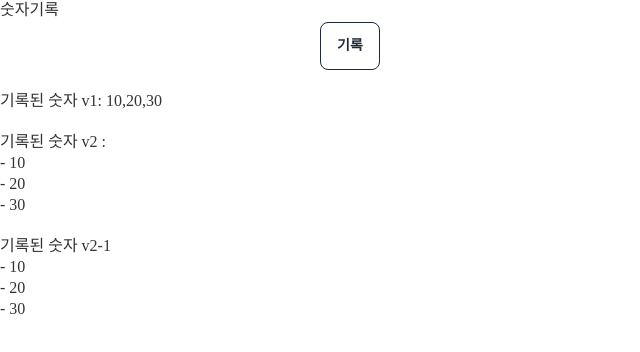
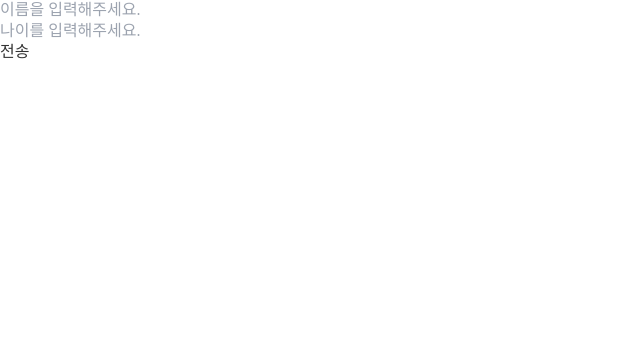
Before and after one commit to youmy028/reacr-proj, a React (Create React App) app: page / in a window 1280 px wide. Shown: the top 352 px of the page, without its empty margins (0-640 px from the left). Built offline with nearby package versions, Linux system fonts and the light colour scheme; a web font is replaced by a local one.

Commit message:
form을 사용해서 dom 조작하기01

```diff
--- a/src/App.js
+++ b/src/App.js
@@ -1,10 +1,11 @@
-import StopWatch from './StopWatch'
-import NumberCounter from './NumberCounter'
-import Popup from './Popup';
-import ProdListItem from './ProdListItem';
-import ProdList from './ProdList';
+import StopWatch from "./StopWatch";
+import NumberCounter from "./NumberCounter";
+import Popup from "./Popup";
+import ProdListItem from "./ProdListItem";
+import ProdList from "./ProdList";
 import "./App.css";
-import NoRecord from './NoRecord';
+import NoRecord from "./NoRecord";
+import FormEx from "./FormEx";
 function App() {
   return (
     <>
@@ -14,7 +15,8 @@
       {/* <button className="btn btn-active btn-primary">Button</button> */}
       {/* <Popup/> */}
       {/*<ProdList className="container mx-auto"/>*/}
-      <NoRecord/>
+      {/* <NoRecord/> */}
+      <FormEx />
     </>
   );
 }
--- /dev/null
+++ b/src/FormEx.js
@@ -0,0 +1,53 @@
+function FormEx() {
+  const onSubmit = (e) => {
+    e.preventDefault();
+    const form = e.target;
+
+    form.name.value = form.name.value.trim();
+
+    if (form.name.value.length == 0) {
+      alert("이름을 입력해주세요.");
+      form.name.focus();
+      return;
+    }
+
+    form.age.value = form.age.value.trim();
+
+    if (form.age.value.length == 0) {
+      alert("나이를 입력해주세요.");
+      form.age.focus();
+      return;
+    }
+
+    const name = form.name.value;
+    const age = form.age.value;
+
+    alert(`이름: ${name}, 나이:${age}`);
+
+    form.name.value = "";
+    form.age.value = "";
+
+    form.name.focus();
+  };
+  return (
+    <>
+      <form onSubmit={onSubmit}>
+        <input
+          name="name"
+          type="text"
+          placeholder="이름을 입력해주세요."
+        ></input>
+        <br />
+        <input
+          name="age"
+          type="number"
+          placeholder="나이를 입력해주세요."
+        ></input>
+        <br />
+        <input type="submit" value="전송"></input>
+      </form>
+    </>
+  );
+}
+
+export default FormEx;
```
Also changed, not shown: src/index.css (+3 -4 lines).
